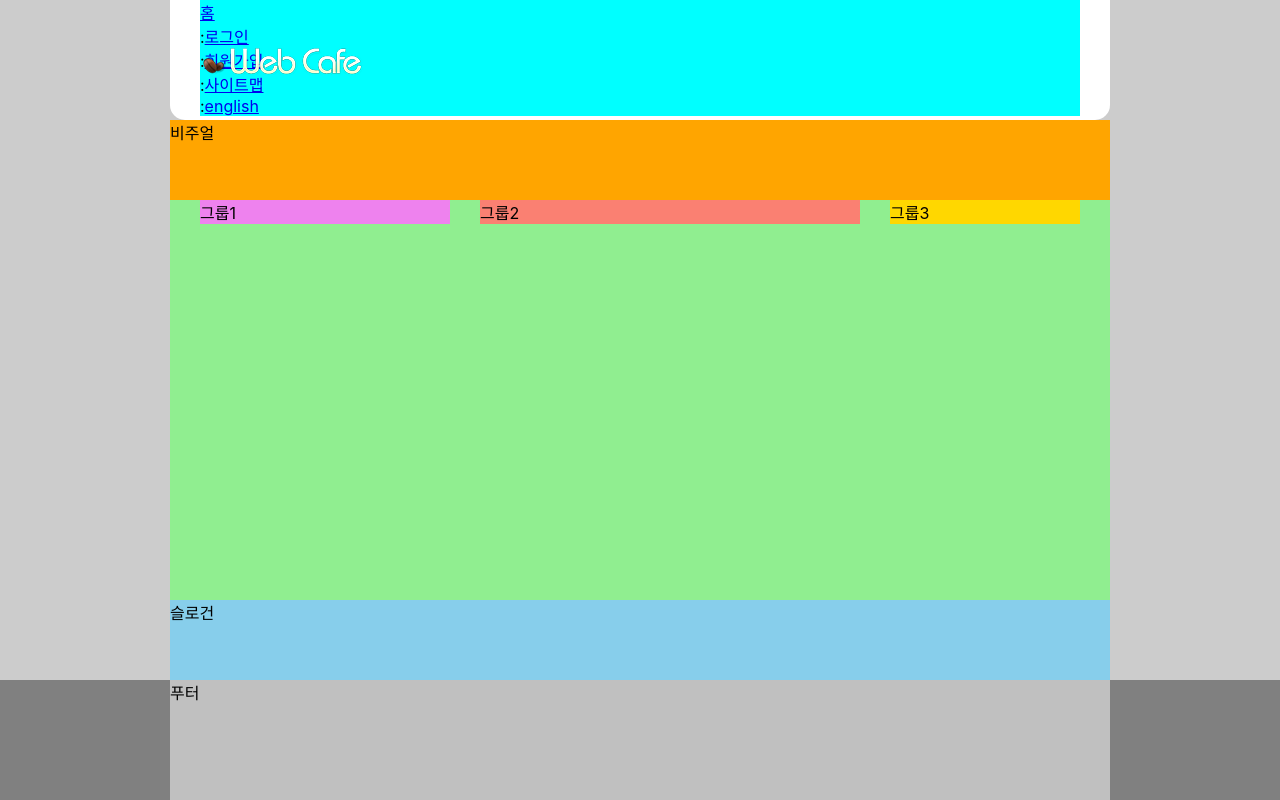
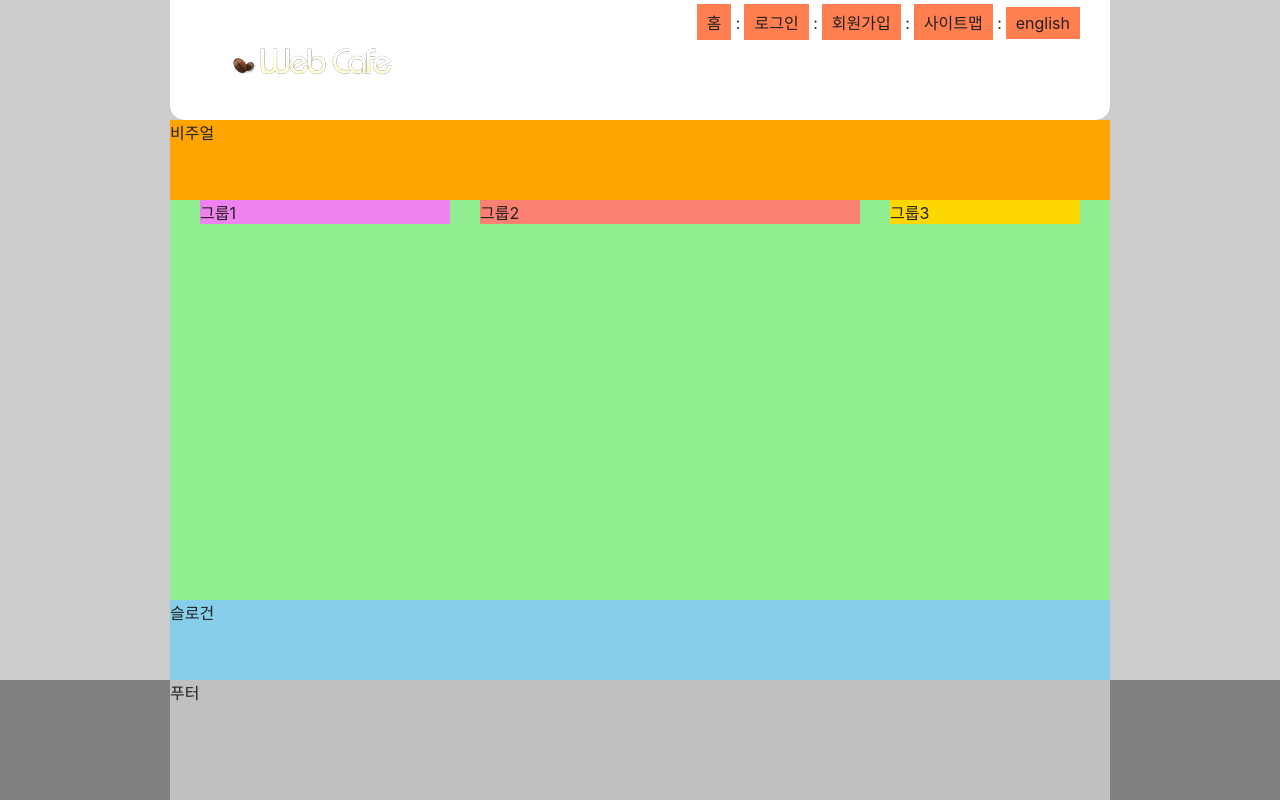
Before and after one commit to mungmung2j/HTML5, a plain HTML site: page index.html in a window 1280 px wide. Drawn offline with Linux system fonts and the light colour scheme; a web font is replaced by a local one.

Commit message:
텍스트 링크 모음 일부 디자인

```diff
--- a/styles/style.css
+++ b/styles/style.css
@@ -4,9 +4,15 @@
 *, *::before, *::after{
   box-sizing: border-box;
 }
+/* 링크 스타일 */
+a{
+  color:inherit;
+  text-decoration: none;
+}
 
 /*본문 스타일 */
 body {
+  color: #212121;
   background: #ccc;
   font-family: 'Pretendard Variable', Pretendard, -apple-system, BlinkMacSystemFont, system-ui,
     Roboto, 'Helvetica Neue', 'Segoe UI', 'Apple SD Gothic Neo', 'Noto Sans KR', 'Malgun Gothic',
@@ -35,14 +41,27 @@ body {
 .logo{
   position:absolute;
   top:45px;
-  bottom:60px;
+  left:60px;
 }
 
 /* 텍스트 링크 모음 */
 .member{
-  background-color: aqua;
+  /* background-color: aqua; */
+  text-align:right;
+
 }
-
+.member li{
+  display:inline-block;
+  padding:4px 0;
+}
+.divider{
+  margin-right:4px;
+}
+.member a{
+  background-color: coral;
+  padding:6px 10px;
+  display:inherit;
+}
 
 /* 비주얼 */
 .visual {
```
